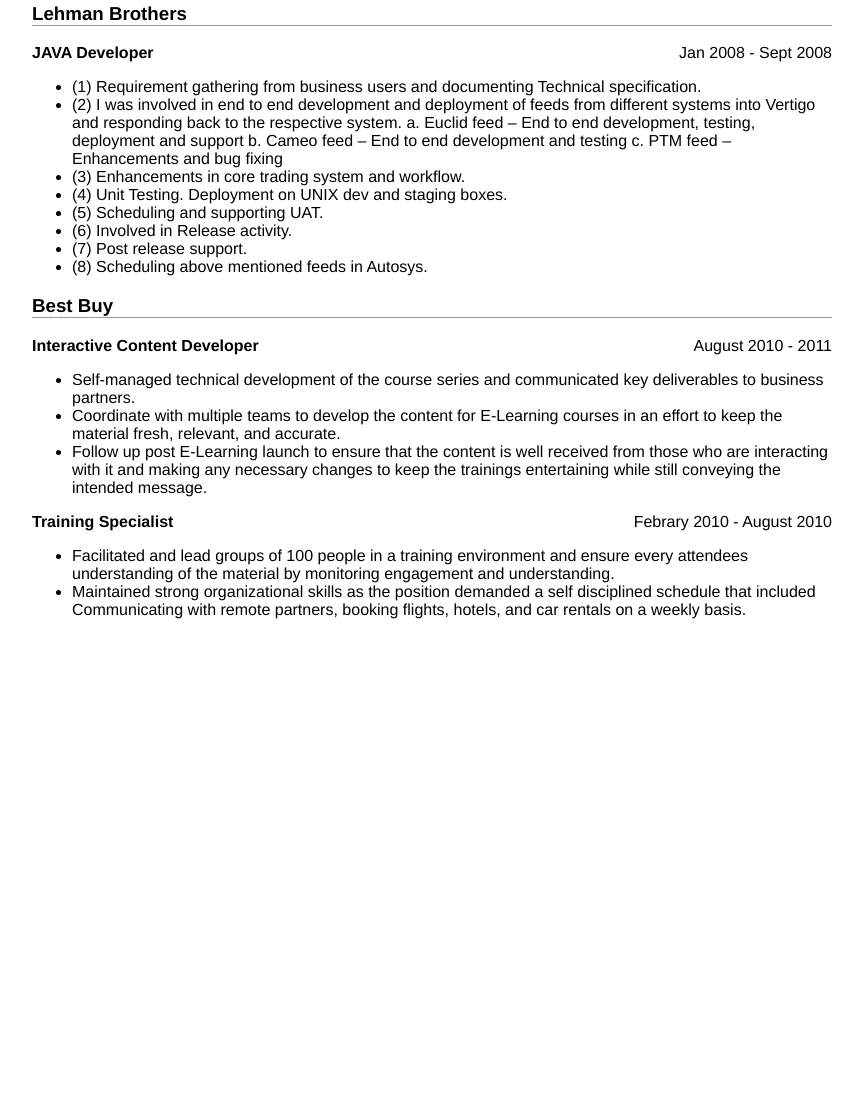
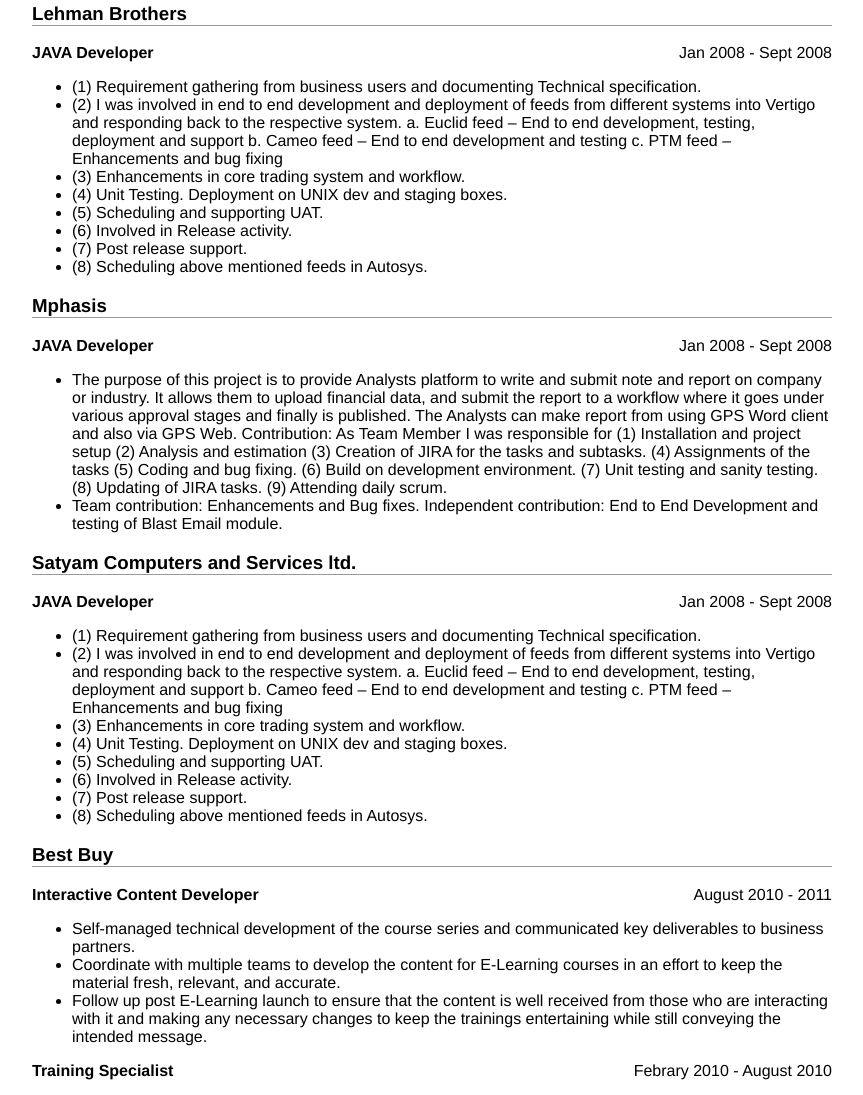
Before and after one commit to pmkakani/pmkakani.github.io, a plain HTML site: page index.html in a window 1280 px wide. Shown: the part 626-1721 px from the top of the page, without its empty margins (208-1071 px from the left). Before the commit the page ends 1305 px from the top, so only its background shows below. Drawn offline with Linux system fonts and the light colour scheme.

Commit message:
Update index.html

```diff
--- a/index.html
+++ b/index.html
@@ -127,6 +127,65 @@ I have handled complex tasks independently as well as in team.
 						</div>
 					</div>
 
+					<div id="content-sanford">
+						<h3>Mphasis</h3>
+						<div class="block-date">
+								<div class="date">Jan 2008 - Sept 2008</div>
+								<h4>JAVA Developer</h4>
+						</div>
+						<div class"block-content">
+								<ul>
+									<li>The purpose of this project is to provide Analysts platform to write and submit note and report on company or industry. It allows them to upload financial data, and submit the report to a workflow where it goes under various approval stages and finally is published.
+The Analysts can make report from using GPS Word client and also via GPS Web.
+
+Contribution:
+As Team Member I was responsible for
+(1) Installation and project setup
+(2) Analysis and estimation
+(3) Creation of JIRA for the tasks and subtasks.
+(4) Assignments of the tasks
+(5) Coding and bug fixing.
+(6) Build on development environment.
+(7) Unit testing and sanity testing.
+(8) Updating of JIRA tasks.
+(9) Attending daily scrum.</li>
+									<li>Team contribution: Enhancements and Bug fixes.
+Independent contribution: End to End Development and testing of Blast Email module.</li>
+
+
+								</ul>
+						</div>
+					</div>
+
+
+
+					<div id="content-sanford">
+						<h3>Satyam Computers and Services ltd.</h3>
+						<div class="block-date">
+								<div class="date">Jan 2008 - Sept 2008</div>
+								<h4>JAVA Developer</h4>
+						</div>
+						<div class"block-content">
+								<ul>
+									<li>(1) Requirement gathering from business users and documenting Technical specification.</li>
+									<li>(2) I was involved in end to end development and deployment of feeds from different systems into Vertigo and responding back to the respective system.
+            a. Euclid feed – End to end development, testing, deployment and support
+            b. Cameo feed – End to end development and testing
+            c. PTM feed – Enhancements and bug fixing</li>
+									<li>(3) Enhancements in core trading system and workflow.</li>
+									<li>(4) Unit Testing. Deployment on UNIX dev and staging boxes.</li>
+									<li>(5) Scheduling and supporting UAT.</li>
+									<li>(6) Involved in Release activity.</li>
+									<li>(7) Post release support.</li>
+									<li>(8) Scheduling above mentioned feeds in Autosys.</li>
+
+								</ul>
+						</div>
+					</div>
+
+
+
+
 					<div id="content-bestbuy">
 						<h3>Best Buy</h3>
 						<div class="block-date">
```
